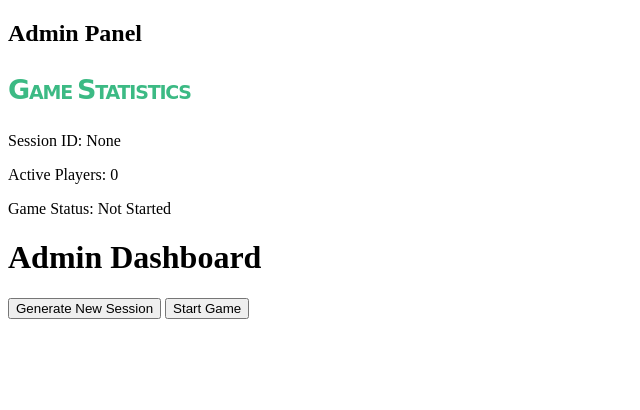
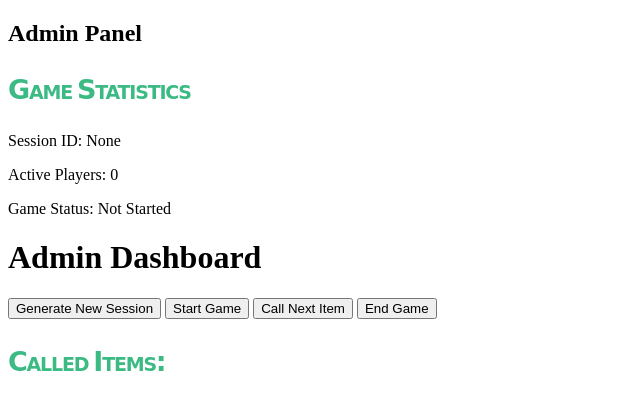
Before and after one commit to MrVido/bingo, a Flask app: page /admin in a window 1280 px wide. Shown: the top 410 px of the page, without its empty margins (0-640 px from the left). Run offline with Flask 2, Linux system fonts and the light colour scheme.

Commit message:
Fixed and working

```diff
--- a/app/app.py
+++ b/app/app.py
@@ -1,17 +1,179 @@
-from flask import Flask, jsonify, render_template
-from flask_socketio import SocketIO, emit
+from flask import Flask, jsonify, render_template, request
+from flask_cors import CORS
+import random
 from flask_sqlalchemy import SQLAlchemy
-import random
-from flask_cors import CORS
+import uuid
+import time
+
 
 app = Flask(__name__)
-app.config['SECRET_KEY'] = 'your_secret_key'
+CORS(app)
+app.secret_key = '123456789'
 app.config['SQLALCHEMY_DATABASE_URI'] = 'sqlite:///bingo_game.db'
 app.config['SQLALCHEMY_TRACK_MODIFICATIONS'] = False
 db = SQLAlchemy(app)
-socketio = SocketIO(app)
-CORS(app)
-# # List of Bingo images (file names without extension)
+
+
+def generate_simple_session_id():
+    timestamp = str(int(time.time()))[-900:]  # Current time in seconds since Epoch
+    random_part = random.randint(10, 99)  # Random 4-digit number
+    session_id = f"{timestamp}{random_part}"
+    return session_id
+
+class GameSession(db.Model):
+    id = db.Column(db.Integer, primary_key=True)
+    unique_id = db.Column(db.String(50), unique=True, nullable=False, default=generate_simple_session_id)
+    status = db.Column(db.String(10), default='waiting')
+
+class User(db.Model):
+    id = db.Column(db.Integer, primary_key=True)
+    username = db.Column(db.String(80), unique=True, nullable=False)
+    session_id = db.Column(db.Integer, db.ForeignKey('game_session.id'), nullable=True)
+    session = db.relationship('GameSession', back_populates='users')
+
+GameSession.users = db.relationship('User', order_by=User.id, back_populates='session')
+
+# Initialize database tables directly within app context, replacing @app.before_first_request
+with app.app_context():
+    db.create_all()
+
+called_items = []
+
+@app.route('/call_item', methods=['POST'])
+def call_item():
+    global called_items
+
+    # Ensure the game is in progress
+    game_session = GameSession.query.first()  # Assuming there's only one game session
+    if game_session.status != 'in_progress':
+        return jsonify({'success': False, 'error': 'Game is not in progress'}), 403
+
+    remaining_items = list(set(bingo_items) - set(called_items))
+    if not remaining_items:
+        return jsonify({'success': False, 'error': 'All items have been called'}), 400
+
+    # Randomly select an item that hasn't been called
+    item = random.choice(remaining_items)
+    called_items.append(item)
+
+    # For simplicity, we just return the called item
+    # In a real application, you might broadcast this to all participants
+    return jsonify({'success': True, 'called_item': item})
+
+#ROUTES
+
+@app.route('/')
+def index():
+    return render_template('index.html')
+
+@app.route('/admin')
+def admin_panel():
+    return render_template('admin.html')
+
+@app.route('/admin/new_session', methods=['POST'])
+def new_session():
+    new_session = GameSession(status='waiting')
+    db.session.add(new_session)
+    db.session.commit()
+    return jsonify({'success': True, 'session_id': new_session.unique_id})
+
+
+
+@app.route('/register', methods=['POST'])
+def register_user():
+    session_id = request.form['session_id']
+    username = request.form['username']
+    session = GameSession.query.filter_by(unique_id=session_id).first()
+    if session and session.status == 'waiting':
+        user = User(username=username, session_id=session.id)
+        db.session.add(user)
+        db.session.commit()
+        return jsonify({'success': True, 'message': 'User registered'})
+    else:
+        return jsonify({'success': False, 'error': 'Session not found or registration closed'}), 400
+
+@app.route('/users', methods=['GET'])
+def get_users():
+    # Fetch all users from the database
+    users = User.query.all()
+    # Extract usernames and return them as a list
+    usernames = [user.username for user in users]
+    return jsonify(usernames=usernames)
+
+
+@app.route('/admin/start_game', methods=['POST'])
+def start_game():
+    session_id = request.json.get('session_id')
+    game_session = GameSession.query.filter_by(unique_id=session_id).first()
+    if game_session:
+        if game_session.status == 'waiting':
+            game_session.status = 'in_progress'
+            db.session.commit()
+            # Confirm the status update
+            updated_session = GameSession.query.filter_by(unique_id=session_id).first()
+            print(f"Game session {updated_session.unique_id} status updated to {updated_session.status}")
+            return jsonify({'success': True, 'message': 'Game started'}), 200
+        else:
+            return jsonify({'success': False, 'error': 'Game has already started or ended'}), 400
+    return jsonify({'success': False, 'error': 'Session not found'}), 404
+
+@app.route('/admin/end_game', methods=['POST'])
+def end_game():
+    session_id = request.json.get('session_id')
+    game_session = GameSession.query.filter_by(unique_id=session_id).first()
+    if game_session:
+        # Update game session status to 'ended'
+        game_session.status = 'ended'
+        db.session.commit()
+        return jsonify({'success': True, 'message': 'Game ended successfully'}), 200
+    else:
+        return jsonify({'success': False, 'error': 'Session not found'}), 404
+
+@app.route('/generate_board', methods=['POST'])
+def generate_board():
+    username = request.form.get('username')
+    game = BingoGame()
+    return jsonify({'username': username, 'board': game.board})
+
+@app.route('/admin/game_status', methods=['GET'])
+def game_status():
+    session_id = request.args.get('session_id')  # Or however you choose to identify the session
+    game_session = GameSession.query.filter_by(unique_id=session_id).first()
+    if game_session:
+        users = User.query.filter_by(session_id=game_session.id).all()
+        usernames = [user.username for user in users]
+        return jsonify({
+            'success': True,
+            'game_session': {
+                'id': game_session.id,
+                'unique_id': game_session.unique_id,
+                'status': game_session.status,
+                'active_players': len(users),
+                'usernames': usernames
+            }
+        })
+    else:
+        return jsonify({'success': False, 'error': 'No game session found'}), 404
+
+
+
+
+# Utility function for generating a bingo board
+class BingoGame:
+    def __init__(self):
+        self.board = self.generate_board()
+
+    def generate_board(self):
+        # Generate a 5x5 Bingo board with random items
+        board = []
+        items = random.sample(bingo_items, 25)  # 24 unique items for the board
+        for i in range(0, 25, 5):
+            board.append(items[i:i+5])
+        board[2][2] = 'mainsquare'
+        return board
+
+
+# List of Bingo images (file names without extension)
 bingo_items = [
     "ac_milan", "afc_bournemouth", "arsenal", "borussia_dortmund", "brentford",
     "celtic_fc", "chanel", "chelsea", "dior", "dkny",
@@ -25,251 +187,7 @@ bingo_items = [
 ]
 
 
-class GameSession(db.Model):
-    id = db.Column(db.Integer, primary_key=True)
-    unique_id = db.Column(db.String(20), unique=True, nullable=False)
-    status = db.Column(db.String(10), default='waiting')
 
-class User(db.Model):
-    id = db.Column(db.Integer, primary_key=True)
-    username = db.Column(db.String(80), unique=True, nullable=False)
-    session_id = db.Column(db.Integer, db.ForeignKey('game_session.id'), nullable=False)
-    session = db.relationship('GameSession', backref='users', lazy=True)
-
-# Ensure database tables are created
-with app.app_context():
-    db.create_all()
-
-@app.route('/')
-def index():
-    return render_template('index.html')
-
-@app.route('/admin')
-def admin_panel():
-    return render_template('admin.html')
-
-@socketio.on('connect')
-def on_connect():
-    print('Client connected')
-
-@socketio.on('disconnect')
-def on_disconnect():
-    print('Client disconnected')
-
-@socketio.on('start_game')
-def on_start_game(data):
-    session_id = data['session_id']
-    game_session = GameSession.query.filter_by(unique_id=session_id).first()
-    if game_session and game_session.status == 'waiting':
-        game_session.status = 'in_progress'
-        db.session.commit()
-        # Announce game start
-        emit('game_started', {'status': 'in_progress'}, room=session_id)
-        # Begin calling bingo items
-        start_calling_bingo_items(session_id)
-
-def start_calling_bingo_items(session_id):
-    called_items = []
-    while len(called_items) < len(bingo_items):
-        item = random.choice([x for x in bingo_items if x not in called_items])
-        called_items.append(item)
-        emit('item_called', {'item': item}, room=session_id)
-        socketio.sleep(5)  # Adjust time as needed
-
-# Additional routes and socket events as required
 
 if __name__ == '__main__':
-    socketio.run(app, debug=True)
-
-
-
-# from flask import Flask, jsonify, render_template, request
-# from flask_cors import CORS
-# import random
-# from flask_sqlalchemy import SQLAlchemy
-# import time
-# from flask_socketio import SocketIO, emit
-
-# app = Flask(__name__)
-# CORS(app)
-# app.secret_key = '123456789'
-# app.config['SQLALCHEMY_DATABASE_URI'] = 'sqlite:///bingo_game.db'
-# app.config['SQLALCHEMY_TRACK_MODIFICATIONS'] = False
-# db = SQLAlchemy(app)
-# socketio = SocketIO(app)
-
-# def generate_simple_session_id():
-#     timestamp = str(int(time.time()))[-900:]  # Current time in seconds since Epoch
-#     random_part = random.randint(10, 99)  # Random 4-digit number
-#     session_id = f"{timestamp}{random_part}"
-#     return session_id
-
-# class GameSession(db.Model):
-#     id = db.Column(db.Integer, primary_key=True)
-#     unique_id = db.Column(db.String(50), unique=True, nullable=False, default=generate_simple_session_id)
-#     status = db.Column(db.String(10), default='waiting')
-
-# class User(db.Model):
-#     id = db.Column(db.Integer, primary_key=True)
-#     username = db.Column(db.String(80), unique=True, nullable=False)
-#     session_id = db.Column(db.Integer, db.ForeignKey('game_session.id'), nullable=True)
-#     session = db.relationship('GameSession', back_populates='users')
-
-# GameSession.users = db.relationship('User', order_by=User.id, back_populates='session')
-
-# # Initialize database tables directly within app context, replacing @app.before_first_request
-# with app.app_context():
-#     db.create_all()
-
-
-
-# #ROUTES
-
-# @app.route('/')
-# def index():
-#     return render_template('index.html')
-
-# @app.route('/admin')
-# def admin_panel():
-#     return render_template('admin.html')
-
-# @app.route('/admin/new_session', methods=['POST'])
-# def new_session():
-#     new_session = GameSession(status='waiting')
-#     db.session.add(new_session)
-#     db.session.commit()
-#     return jsonify({'success': True, 'session_id': new_session.unique_id})
-
-
-
-# @app.route('/register', methods=['POST'])
-# def register_user():
-#     session_id = request.form['session_id']
-#     username = request.form['username']
-#     session = GameSession.query.filter_by(unique_id=session_id).first()
-#     if session and session.status == 'waiting':
-#         user = User(username=username, session_id=session.id)
-#         db.session.add(user)
-#         db.session.commit()
-#         return jsonify({'success': True, 'message': 'User registered'})
-#     else:
-#         return jsonify({'success': False, 'error': 'Session not found or registration closed'}), 400
-
-# @app.route('/users', methods=['GET'])
-# def get_users():
-#     # Fetch all users from the database
-#     users = User.query.all()
-#     # Extract usernames and return them as a list
-#     usernames = [user.username for user in users]
-#     return jsonify(usernames=usernames)
-
-
-# @app.route('/admin/start_game', methods=['POST'])
-# def start_game():
-#     session_id = request.json.get('session_id')
-#     game_session = GameSession.query.filter_by(unique_id=session_id).first()
-#     if game_session:
-#         if game_session.status == 'waiting':  # Check if the game is in the waiting state
-#             game_session.status = 'in_progress'
-#             db.session.commit()
-#             return jsonify({'success': True, 'message': 'Game started'}), 200
-#         else:
-#             return jsonify({'success': False, 'error': 'Game has already started or ended'}), 400
-#     return jsonify({'success': False, 'error': 'Session not found'}), 404
-
-
-# @app.route('/generate_board', methods=['POST'])
-# def generate_board():
-#     username = request.form.get('username')
-#     game = BingoGame()
-#     return jsonify({'username': username, 'board': game.board})
-
-# @app.route('/admin/game_status', methods=['GET'])
-# def game_status():
-#     session_id = request.args.get('session_id')  # Or however you choose to identify the session
-#     game_session = GameSession.query.filter_by(unique_id=session_id).first()
-#     if game_session:
-#         users = User.query.filter_by(session_id=game_session.id).all()
-#         usernames = [user.username for user in users]
-#         return jsonify({
-#             'success': True,
-#             'game_session': {
-#                 'id': game_session.id,
-#                 'unique_id': game_session.unique_id,
-#                 'status': game_session.status,
-#                 'active_players': len(users),
-#                 'usernames': usernames
-#             }
-#         })
-#     else:
-#         return jsonify({'success': False, 'error': 'No game session found'}), 404
-
-
-# # Utility function for generating a bingo board
-# class BingoGame:
-#     def __init__(self):
-#         self.board = self.generate_board()
-
-#     def generate_board(self):
-#         # Generate a 5x5 Bingo board with random items
-#         board = []
-#         items = random.sample(bingo_items, 25)  # 24 unique items for the board
-#         for i in range(0, 25, 5):
-#             board.append(items[i:i+5])
-#         board[2][2] = 'mainsquare'
-#         return board
-
-
-# # List of Bingo images (file names without extension)
-# bingo_items = [
-#     "ac_milan", "afc_bournemouth", "arsenal", "borussia_dortmund", "brentford",
-#     "celtic_fc", "chanel", "chelsea", "dior", "dkny",
-#     "dolce_and_gabana", "eintracht_frankfurt", "everton", "fc_barcelona", "fc_bayern_munchen",
-#     "fc_copenhagen", "fc_internazionale_milano", "fc_porto", "fc_salzburg", "fc_shakhtar_donetsk",
-#     "fc_viktoria_plzen", "fulham", "gnk_dinamo_zagreb", "gucci", "hermes",
-#     "juventus", "leincester_city", "louis_vutton", "manchester_city", "michael_kors",
-#     "olympic_de_marseille", "prada", "rb_leipzig", "real_madrid_fc", "sevilla_fc",
-#     "ssc_napoli", "ted_baker", "tiffany", "tottenham_hotspur", "versace",
-#     "westham_united"
-# ]
-
-# # List of called items to keep track of which items have been called
-# called_items = []
-
-# @socketio.on('connect')
-# def handle_connect():
-#     print('Client connected')
-
-# @socketio.on('disconnect')
-# def handle_disconnect():
-#     print('Client disconnected')
-
-
-
-# def make_bingo_call(session_id):
-#     item = random.choice(bingo_items)
-#     emit('bingo_call', {'item': item}, to=session_id)
-
-# @socketio.on('start_game')
-# def handle_start_game():
-#     global called_items
-#     called_items = []  # Reset the list at the start of the game
-
-#     def select_random_item():
-#         if len(called_items) < len(bingo_items):
-#             remaining_items = [item for item in bingo_items if item not in called_items]
-#             selected_item = random.choice(remaining_items)
-#             called_items.append(selected_item)
-#             return selected_item
-#         return None
-
-#     # Example: Call a new item every 10 seconds
-#     while len(called_items) < len(bingo_items):
-#         selected_item = select_random_item()
-#         if selected_item:
-#             # Broadcast the selected item to all connected clients
-#             emit('new_item', {'item': selected_item}, broadcast=True)
-#         socketio.sleep(10)  # Wait for 10 seconds before selecting the next item
-
-# if __name__ == '__main__':
-#     socketio.run(app, debug=True)
+    app.run(debug=True)
--- a/app/static/css/styles.css
+++ b/app/static/css/styles.css
@@ -177,7 +177,6 @@ h3 {
 .cell img {
     width: 100%; /* Ensure image covers the full width of the cell */
     height: 100%; /* Ensure image covers the full height of the cell */
-
     object-fit: fill; /* Cover the available cell space, cropping the image if necessary */
 }
 
@@ -204,7 +203,7 @@ h3 {
     margin: 2px;
     top: 48%;
     left: 10%;
-    transform: translate(50%, -50%); /* Center the stamp */
+    transform: translate(17%, -17%); /* Center the stamp */
     width: 60%; /* Scaled to fit within the cell, considering padding */
     height: auto; /* Maintain aspect ratio */
     z-index: 1;
--- a/app/static/js/admin_script.js
+++ b/app/static/js/admin_script.js
@@ -1,6 +1,8 @@
 document.addEventListener('DOMContentLoaded', function() {
     const newSessionBtn = document.getElementById('new-session-btn');
     const startGameBtn = document.getElementById('start-game-btn');
+    const callItemBtn = document.getElementById('call-item-btn');
+    const endGameBtn = document.getElementById('end-game-btn');
     let currentSessionId = ''; // Initialize without a current session ID
 
     function updateGameStatus() {
@@ -65,6 +67,53 @@ document.addEventListener('DOMContentLoaded', function() {
         })
         .catch(error => console.error('Error starting game:', error));
     });
+    callItemBtn.addEventListener('click', function() {
+        if (!currentSessionId) {
+            alert("No session ID available. Please start a game session first.");
+            return;
+        }
+        fetch('/call_item', {
+            method: 'POST',
+            headers: { 'Content-Type': 'application/json' },
+            body: JSON.stringify({ session_id: currentSessionId })
+        })
+        .then(response => response.json())
+        .then(data => {
+            if (data.success) {
+                console.log(`Item called: ${data.called_item}`);
+                // Append the called item to the list
+                const itemElement = document.createElement('li');
+                itemElement.textContent = data.called_item;
+                document.getElementById('called-items').appendChild(itemElement);
+            } else {
+                alert(`Failed to call item: ${data.error}`);
+            }
+        })
+        .catch(error => console.error('Error calling item:', error));
+    });
+    endGameBtn.addEventListener('click', function() {
+        if (!currentSessionId) {
+            alert('No session ID available. Please start a game session first.');
+            return;
+        }
+
+        fetch('/admin/end_game', {
+            method: 'POST',
+            headers: { 'Content-Type': 'application/json' },
+            body: JSON.stringify({ session_id: currentSessionId })
+        })
+        .then(response => response.json())
+        .then(data => {
+            if (data.success) {
+                alert('Game ended successfully.');
+                // Optionally, update the UI to reflect the game has ended
+            } else {
+                alert(`Failed to end game: ${data.error}`);
+            }
+        })
+        .catch(error => console.error('Error ending game:', error));
+    });
+
 });
 
 
--- a/app/templates/admin.html
+++ b/app/templates/admin.html
@@ -21,6 +21,14 @@
         <div id="user-list"></div>
         <button id="new-session-btn">Generate New Session</button>
         <button id="start-game-btn" >Start Game</button>
+        <button id="call-item-btn">Call Next Item</button>
+        <button id="end-game-btn">End Game</button>
+
+
+    </div>
+    <div id="called-items-list">
+        <h3>Called Items:</h3>
+        <ul id="called-items"></ul>
     </div>
     <script src="{{ url_for('static', filename='js/admin_script.js') }}"></script>
 </body>
--- a/app/templates/index.html
+++ b/app/templates/index.html
@@ -20,8 +20,6 @@
         <div id="bingo-board-container"></div>
         <div id="bing-board"></div>
     </div>
-    <script src="https://cdn.socket.io/4.7.4/socket.io.min.js" crossorigin="anonymous"></script>
-
     <script src="{{ url_for('static', filename='js/script.js') }}"></script>
 </body>
 </html>
--- a/run.py
+++ b/run.py
@@ -1,5 +1,4 @@
-# run.py
-from app.app import app, socketio  # Import both app and socketio
+from app.app import app
 
 if __name__ == "__main__":
-    socketio.run(app, debug=True)  # Use socketio.run instead of app.run
+    app.run(debug=True)
```
Also changed, not shown: app/static/js/script.js (+41 -65 lines), instance/bingo_game.db.
